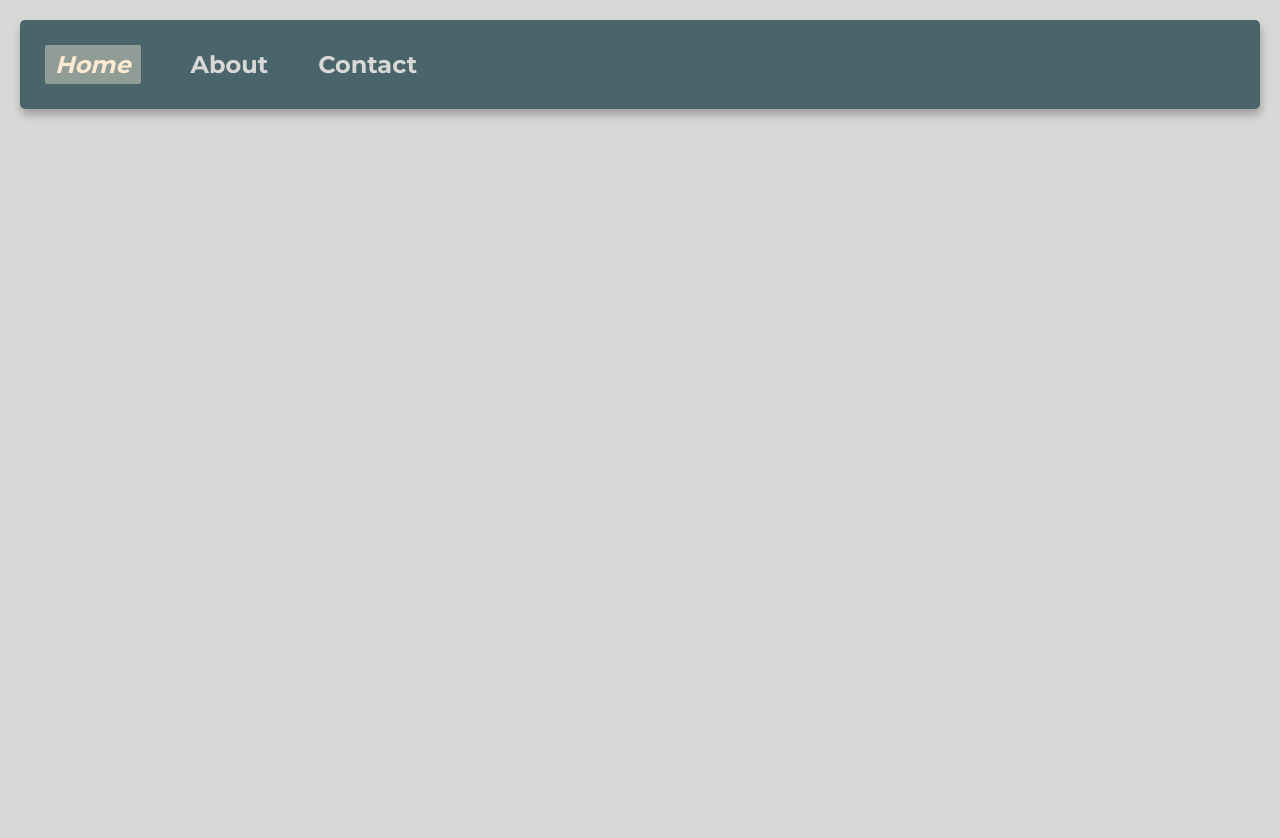
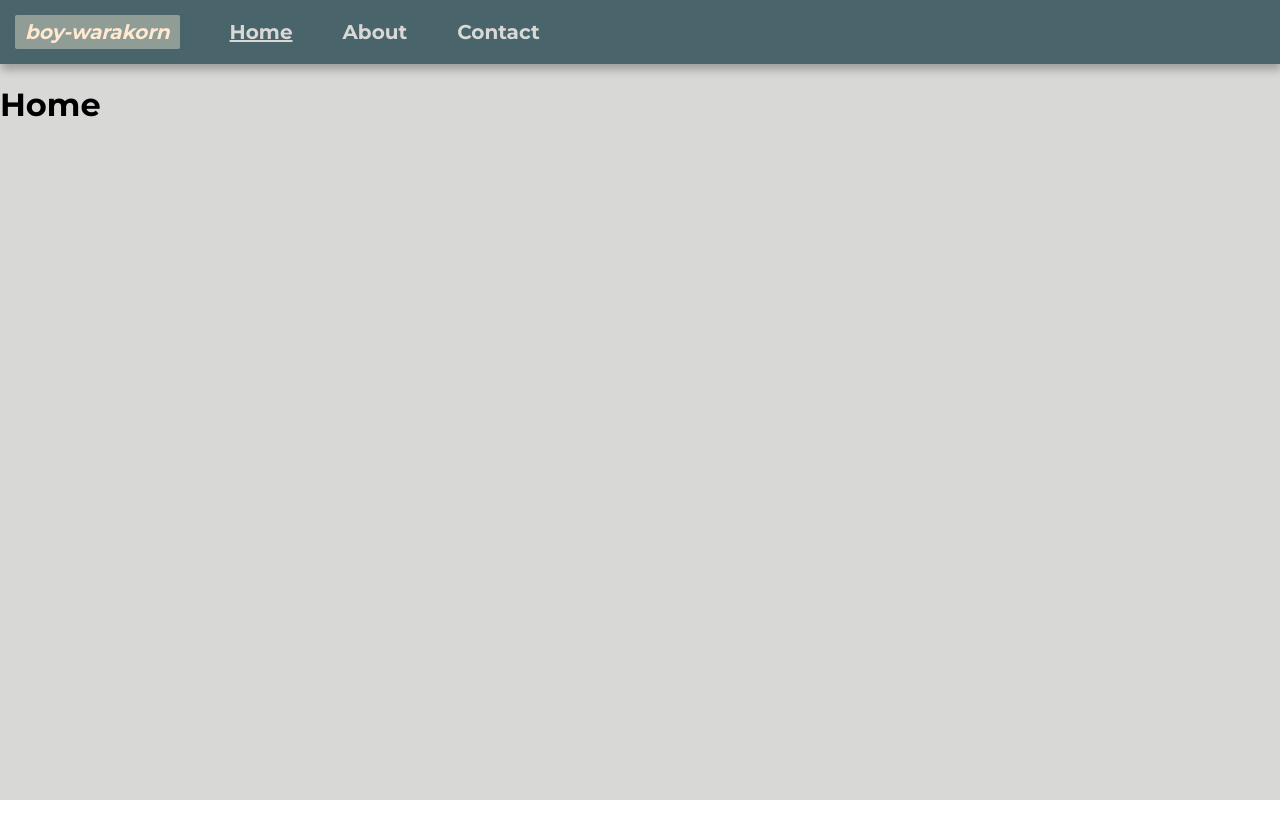
Before and after one commit to boy-warakorn/portfolio, a React (Create React App) app: page / in a window 1280 px wide. After the commit the page ends 800 px from the top, so only its background shows below. Built offline with nearby package versions, Linux system fonts and the light colour scheme.

Commit message:
[ADD] react router

```diff
--- a/package.json
+++ b/package.json
@@ -8,6 +8,8 @@
     "@testing-library/user-event": "^12.1.10",
     "react": "^17.0.1",
     "react-dom": "^17.0.1",
+    "react-router": "^5.2.0",
+    "react-router-dom": "^5.2.0",
     "react-scripts": "4.0.0",
     "web-vitals": "^0.2.4"
   },
--- a/src/App.css
+++ b/src/App.css
@@ -1,7 +1,6 @@
 .App {
   /* background-color: wheat; */
-  background-color: #D8D8D6;
-  padding: 20px;
+  background-color: #d8d8d6;
   height: 100vh;
   font-family: "Montserrat", sans-serif;
 }
--- a/src/App.js
+++ b/src/App.js
@@ -1,6 +1,11 @@
+import { Fragment } from "react";
+import { Route, Switch, withRouter } from "react-router-dom";
+
+import Home from "./containers/Home/Home";
+import About from "./containers/About/About";
+import Contact from "./containers/Contact/Contact";
 import Navbar from "./UI/Navbar";
 import "./App.css";
-import { Fragment } from "react";
 
 function App() {
   return (
@@ -11,9 +16,14 @@ function App() {
       ></link>
       <div className="App">
         <Navbar></Navbar>
+        <Switch>
+          <Route path="/" exact component={Home} />
+          <Route path="/about" component={About} />
+          <Route path="/contact" component={Contact} />
+        </Switch>
       </div>
     </Fragment>
   );
 }
 
-export default App;
+export default withRouter(App);
--- a/src/UI/Navbar.js
+++ b/src/UI/Navbar.js
@@ -5,9 +5,10 @@ import NavbarItem from "./Navbar_item";
 const Navbar = () => {
   return (
     <ul className={classes.Navbar}>
-      <NavbarItem title="Home" isHome />
-      <NavbarItem title="About" />
-      <NavbarItem title="Contact" />
+      <NavbarItem title="boy-warakorn" isHome isMain />
+      <NavbarItem title="Home" link="/" />
+      <NavbarItem title="About" link="/about" />
+      <NavbarItem title="Contact" link="/contact" />
     </ul>
   );
 };
--- a/src/UI/Navbar.module.css
+++ b/src/UI/Navbar.module.css
@@ -1,9 +1,7 @@
 .Navbar {
-  background-color: #49646B;
-  border-radius: 5px;
+  background-color: #49646b;
   margin: 0;
-  padding: 25px;
+  padding: 15px;
   box-shadow: 1px 6px 8px rgba(0, 0, 0, 0.26);
   list-style-type: none;
-
 }
--- a/src/UI/Navbar_item.js
+++ b/src/UI/Navbar_item.js
@@ -1,13 +1,23 @@
 import React from "react";
+import { NavLink } from "react-router-dom";
 import classes from "./Navbar_item.module.css";
 
 const NavbarItem = (props) => {
   const itemClass = props.isHome ? [classes.Home] : [classes.Test];
   return (
     <li>
-      <a href="/" className={itemClass.join(" ")}>
-        {props.title}
-      </a>
+      {props.isMain ? (
+        <b className={itemClass.join(" ")}>{props.title}</b>
+      ) : (
+        <NavLink
+          exact
+          to={props.link}
+          className={itemClass.join(" ")}
+          activeClassName={classes.Active}
+        >
+          {props.title}
+        </NavLink>
+      )}
     </li>
   );
 };
--- a/src/UI/Navbar_item.module.css
+++ b/src/UI/Navbar_item.module.css
@@ -6,14 +6,23 @@ li {
   transition: 0.3s;
 }
 .Test:hover {
+  transform: scale(1.1);
   color: #bcbfb8;
 }
-a {
+a,
+b {
   text-decoration: none;
   color: #d8d8d6;
   font-weight: 700;
-  font-size: 24px;
+  font-size: 20px;
   display: inline-block;
+}
+b {
+  cursor: default;
+}
+
+.Active {
+  text-decoration: underline;
 }
 
 .Home {
@@ -26,5 +35,5 @@ a {
   color: #ffe9d0;
 }
 .Home:hover {
-  transform: skew(-6deg) scale(1.1);
+  transform: scale(1.05);
 }
--- /dev/null
+++ b/src/containers/About/About.js
@@ -0,0 +1,7 @@
+import React from "react";
+
+const About = () => {
+  return <h1>About</h1>;
+};
+
+export default About;
--- /dev/null
+++ b/src/containers/Contact/Contact.js
@@ -0,0 +1,7 @@
+import React from "react";
+
+const Contact = () => {
+  return <h1>Contact</h1>;
+};
+
+export default Contact;
--- /dev/null
+++ b/src/containers/Home/Home.js
@@ -0,0 +1,7 @@
+import React from "react";
+
+const Home = () => {
+  return <h1>Home</h1>;
+};
+
+export default Home;
--- a/src/index.js
+++ b/src/index.js
@@ -1,14 +1,17 @@
-import React from 'react';
-import ReactDOM from 'react-dom';
-import './index.css';
-import App from './App';
-import reportWebVitals from './reportWebVitals';
+import React from "react";
+import { BrowserRouter } from "react-router-dom";
+import ReactDOM from "react-dom";
+import "./index.css";
+import App from "./App";
+import reportWebVitals from "./reportWebVitals";
 
 ReactDOM.render(
   <React.StrictMode>
-    <App />
+    <BrowserRouter>
+      <App />
+    </BrowserRouter>
   </React.StrictMode>,
-  document.getElementById('root')
+  document.getElementById("root")
 );
 
 // If you want to start measuring performance in your app, pass a function
```
Also changed, not shown: 1 other file (tests, documents, lock files or other folders).
